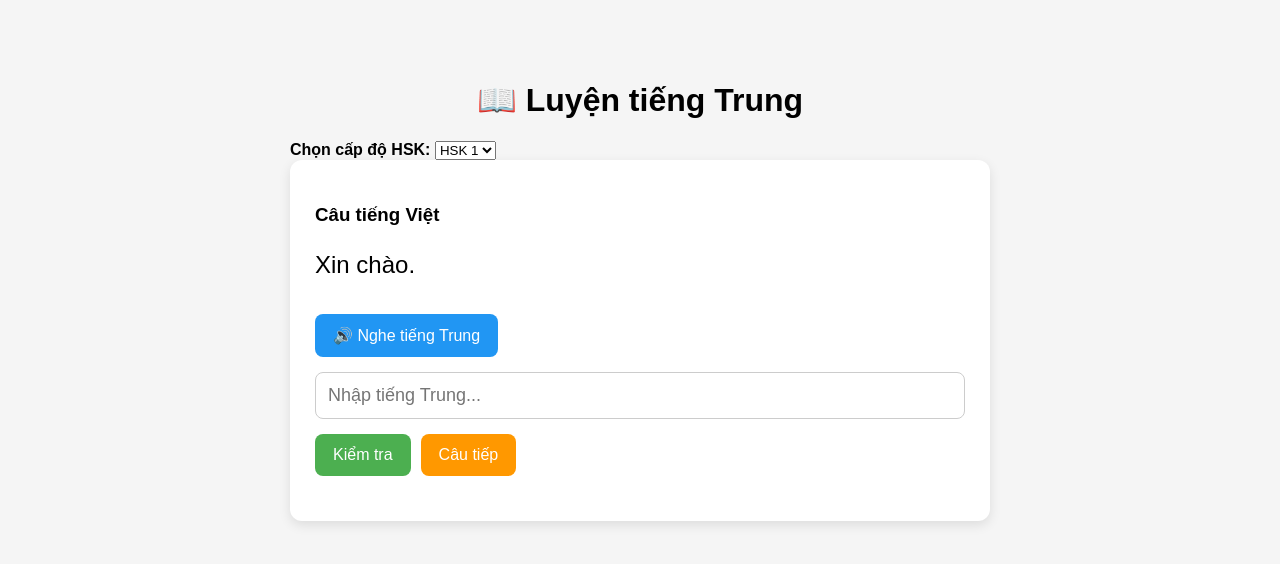
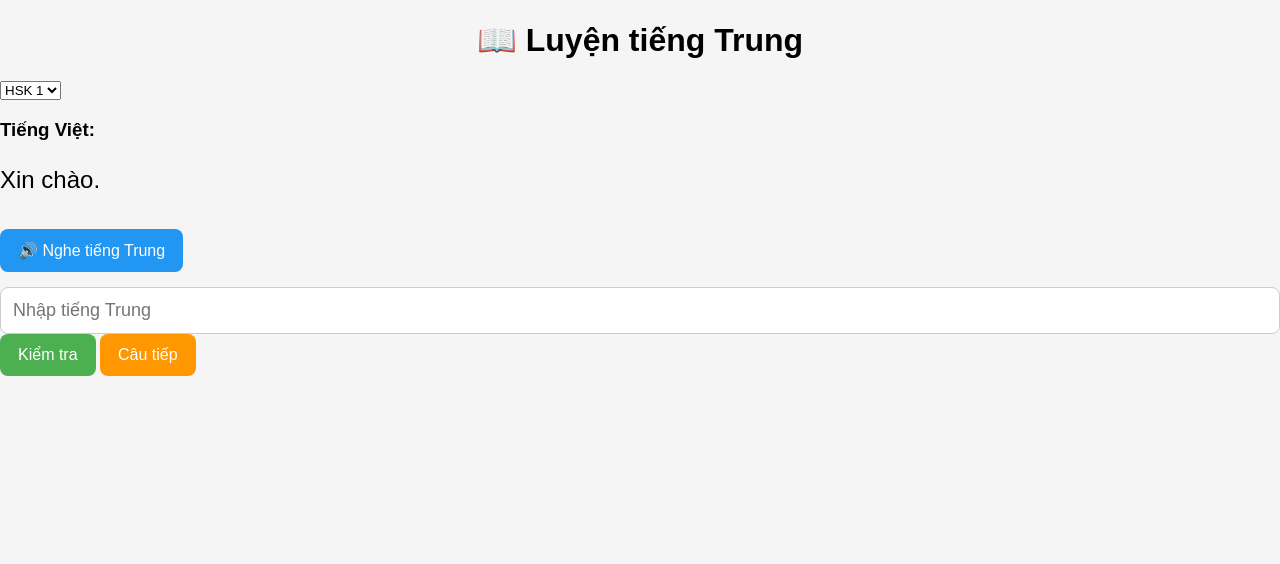
Before and after one commit to biithresh1000-collab/htt, a plain HTML site: page index.html in a window 1280 px wide. Drawn offline with Linux system fonts and the light colour scheme.

Commit message:
Refresh app cache

```diff
--- a/index.html
+++ b/index.html
@@ -2,17 +2,13 @@
 <html lang="vi">
 <head>
 <meta charset="UTF-8">
-    <meta name="viewport" content="width=device-width, initial-scale=1.0">
 <title>Luyện tiếng Trung</title>
 <link rel="stylesheet" href="style.css">
 </head>
+
 <body>
 
-<div class="container">
-
 <h1>📖 Luyện tiếng Trung</h1>
-
-    <label><b>Chọn cấp độ HSK:</b></label>
 
 <select id="level">
     <option value="hsk1.json">HSK 1</option>
@@ -23,34 +19,19 @@
     <option value="hsk6.json">HSK 6</option>
 </select>
 
-    <div class="card">
-
-        <h3>Câu tiếng Việt</h3>
-
+<h3>Tiếng Việt:</h3>
 <p id="vietnamese"></p>
 
-        <button id="listenBtn">
-            🔊 Nghe tiếng Trung
-        </button>
+<button id="listenBtn">🔊 Nghe tiếng Trung</button>
 
-        <input
-            type="text"
-            id="answer"
-            placeholder="Nhập tiếng Trung..."
-        >
+<input id="answer" placeholder="Nhập tiếng Trung">
 
-        <div class="buttons">
 <button id="checkBtn">Kiểm tra</button>
 <button id="nextBtn">Câu tiếp</button>
-        </div>
 
-        <div id="result"></div>
+<p id="result"></p>
 
-    </div>
-
-</div>
-
-<script src="app.js"></script>
+<script src="app.js?v=3"></script>
 
 </body>
 </html>
```
Lines whose indentation alone changed are shown as unchanged.
